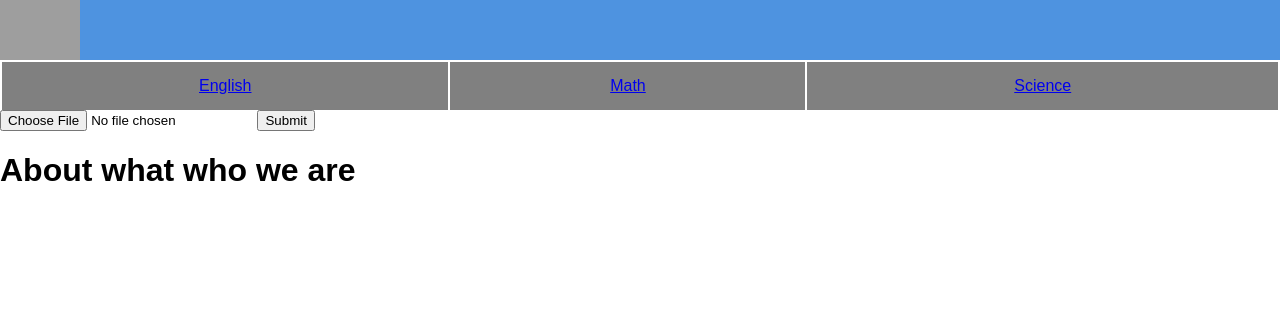
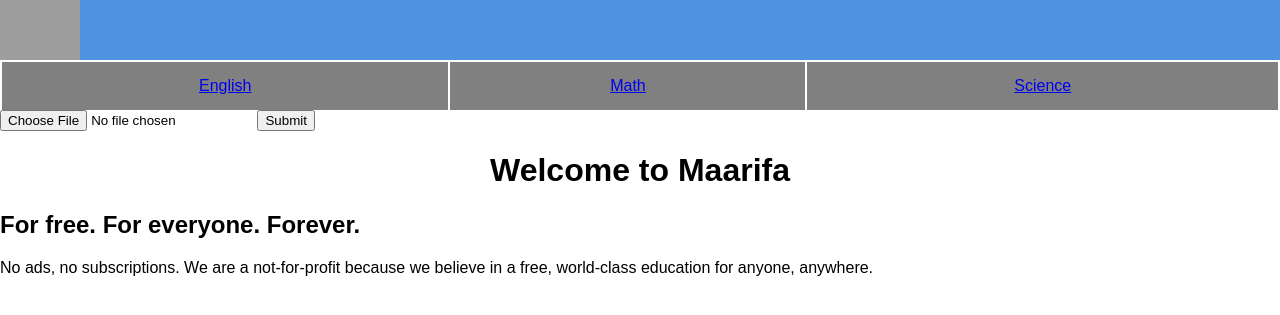
Before and after one commit to RyanKim01/Maarifa, a Flask app: page / in a window 1280 px wide. Shown: the top 315 px of the page. Run offline with Flask 2, Linux system fonts and the light colour scheme; grey boxes are pictures that could not be loaded.

Commit message:
Kinda working

```diff
--- a/templates/index.html
+++ b/templates/index.html
@@ -78,7 +78,20 @@
       <input type="file" name="pic" accept="image/*">
       <input type="submit">
     </form>
-    <h1>About what who we are</h1>
+    <h1 style="text-align: center">Welcome to Maarifa</h1>
+
+    <div class="homepage-section homepage-section-green">
+    <div class="cell">
+        <h2>For free. For everyone. Forever.</h2>
+            <p>
+                No ads, no subscriptions.
+                      We are a not‑for‑profit because we believe
+                      in a free, world-class education
+                      for anyone, anywhere.
+            </p>
+
+        </div>
+    </div>
 
 </body>
 </html>
```
